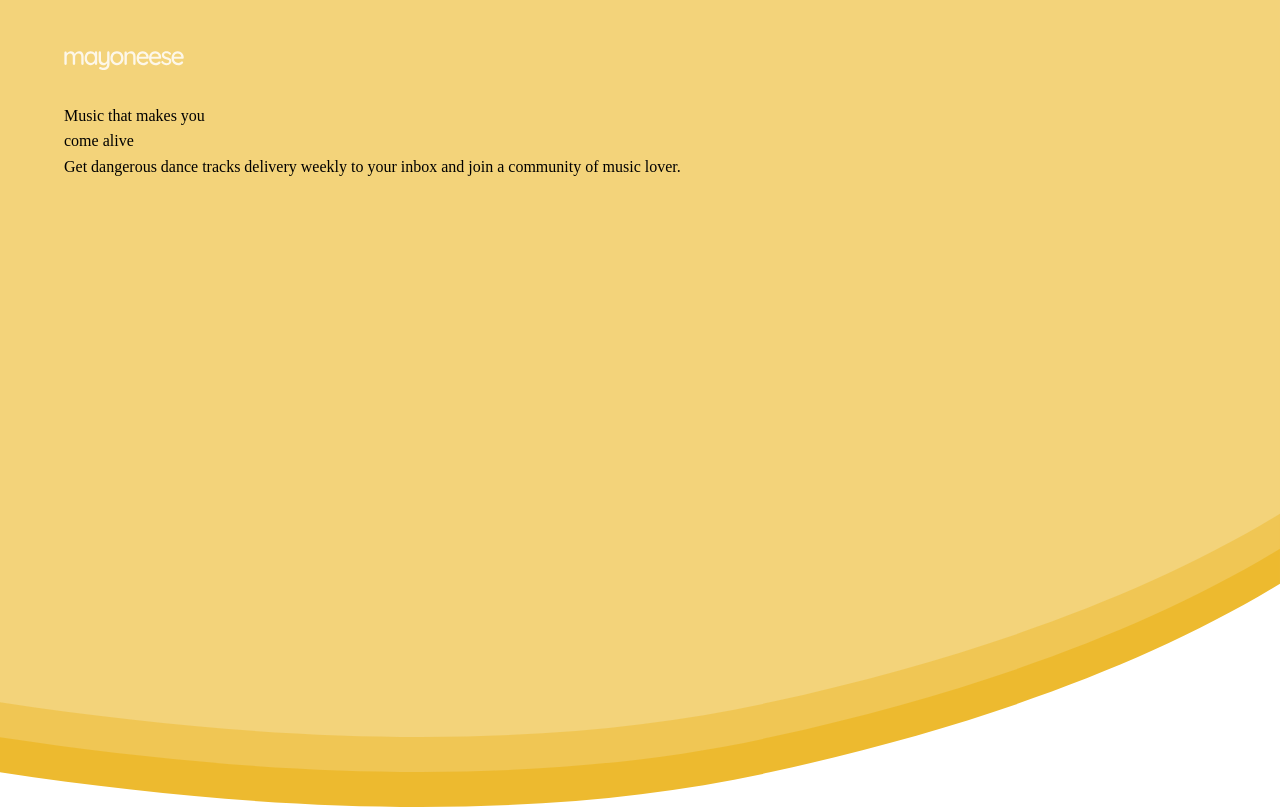
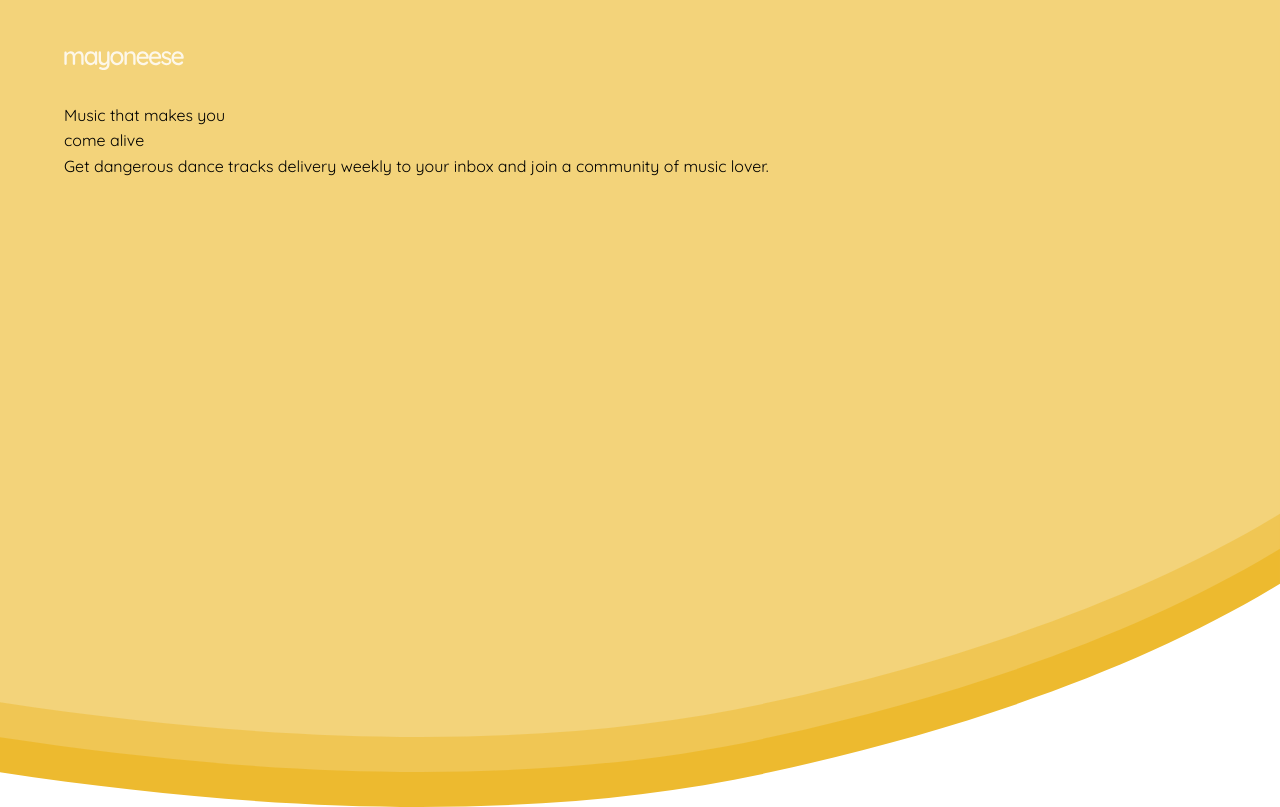
Before and after one commit to CharlyMartin/mayoneese, a Gatsby site: page / in a window 1280 px wide. Shown: the top 807 px of the page. Built offline with nearby package versions, Linux system fonts and the light colour scheme; Gatsby itself is replaced by a stand-in of ours.

Commit message:
new sizes

```diff
--- a/src/css/config/fonts.css
+++ b/src/css/config/fonts.css
@@ -9,7 +9,7 @@ of nested elements is often not actually a value in your scale.
 Stick to px or rem units, it’s the only way to guarantee you’re sticking to the system.
 */
 
-:root {
+/* :root {
   --font-12: 12px;
   --font-14: 14px;
   --font-16: 16px;
@@ -22,11 +22,11 @@ Stick to px or rem units, it’s the only way to guarantee you’re sticking to
   --font-60: 60px;
   --font-72: 72px;
   --font-90: 90px;
-}
+} */
 
 /* Headings */
 h1 {
-  font-family: 'Oswald';
+  /* font-family: 'Oswald'; */
   /* color: var(--black-dark);
   font-size: var(--h1-size);
   font-weight: 800;
--- a/src/css/config/reset.css
+++ b/src/css/config/reset.css
@@ -1,4 +1,6 @@
-html, body, * {
+html,
+body,
+* {
   box-sizing: border-box;
   margin: 0;
   padding: 0;
@@ -6,10 +8,19 @@ html, body, * {
   text-decoration: none;
   font-size: 16px;
   font: inherit;
+  font-size: 100%;
   line-height: 1.6;
+  vertical-align: baseline;
+  font-family: 'Quicksand', -apple-system, system-ui, BlinkMacSystemFont,
+    'Segoe UI', Roboto, 'Helvetica Neue', Arial, sans-serif;
+  /* Reduces font boldness */
+  -webkit-font-smoothing: antialiased;
+  -moz-osx-font-smoothing: grayscale;
+  -webkit-tap-highlight-color: transparent;
 }
 
-*:before, *:after {
-	content: '';
-	content: none;
+*:before,
+*:after {
+  content: '';
+  content: none;
 }
--- a/src/css/config/sizes.css
+++ b/src/css/config/sizes.css
@@ -12,11 +12,11 @@ A couple of pixels is basically imperceivable,
 Going from 500px to 520px is a 4% difference.
 */
 
-:root {
+/* :root {
   --size-025: 0.25rem;
   --size-050: 0.50rem;
   --size-075: 0.75rem;
-  /* 16px */
+
   --size-100: 1.00rem;
   --size-120: 1.25rem;
   --size-150: 1.50rem;
@@ -25,13 +25,30 @@ Going from 500px to 520px is a 4% difference.
   --size-400: 4.00rem;
   --size-600: 6.00rem;
   --size-800: 8.00rem;
-    /* 160px */
+
   --size-1000: 10rem;
   --size-1200: 12rem;
   --size-1600: 16rem;
-  /* 384px */
+
   --size-2400: 24rem;
   --size-3200: 32rem;
   --size-4000: 40rem;
   --size-4800: 48rem;
+} */
+
+:root {
+  --s-0: 0.25rem;
+  --s-1: 0.25rem;
+  --s-2: 0.5rem;
+  --s-3: 0.75rem;
+  --s-4: 1rem;
+  --s-5: 1.25rem;
+  --s-6: 1.5rem;
+  --s-8: 2rem;
+  --s-10: 2.5rem;
+  --s-12: 3rem;
+  --s-16: 4rem;
+  --s-20: 5rem;
+  --s-24: 6rem;
+  --s-32: 8rem;
 }
```
